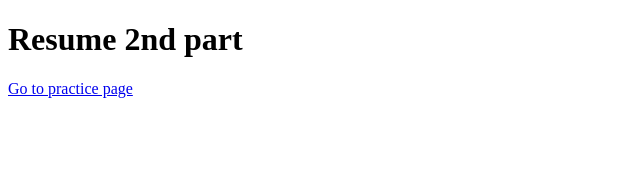
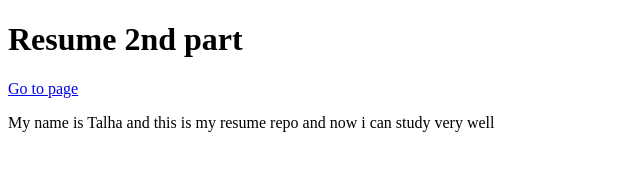
Before and after one commit to mirzatalha612/resume, a plain HTML site: page index.html in a window 1280 px wide. Shown: the whole page, without its empty margins (0-640 px from the left). Drawn offline with Linux system fonts and the light colour scheme.

Commit message:
last changes 5/3/2023

```diff
--- a/index.html
+++ b/index.html
@@ -3,6 +3,7 @@
     <title>git gh-pages branch </title>
     <body>
         <h1>Resume 2nd part </h1>
-        <a href="practice.html">Go to practice page </a>
+        <a href="practice.html">Go to page </a>
+        <p>My name is Talha and this is my resume repo and now i can study very well      </p>
     </body>
 </html>
```
